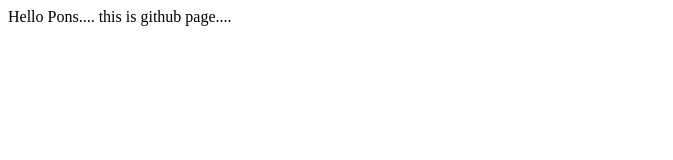
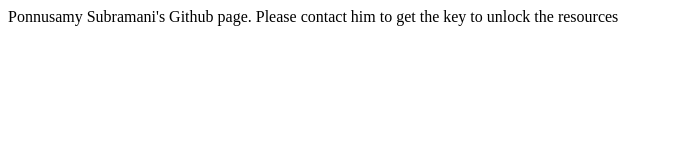
Before and after one commit to ponns/ponns.github.io, a plain HTML site: page index.html in a window 1280 px wide. Shown: the whole page, without its empty margins (0-673 px from the left). Drawn offline with Linux system fonts and the light colour scheme.

Commit message:
Update index.html

```diff
--- a/index.html
+++ b/index.html
@@ -7,6 +7,6 @@
     <title>Document</title>
 </head>
 <body>
-    Hello Pons.... this is github page....
+    Ponnusamy Subramani's Github page. Please contact him to get the key to unlock the resources
 </body>
 </html>
```
